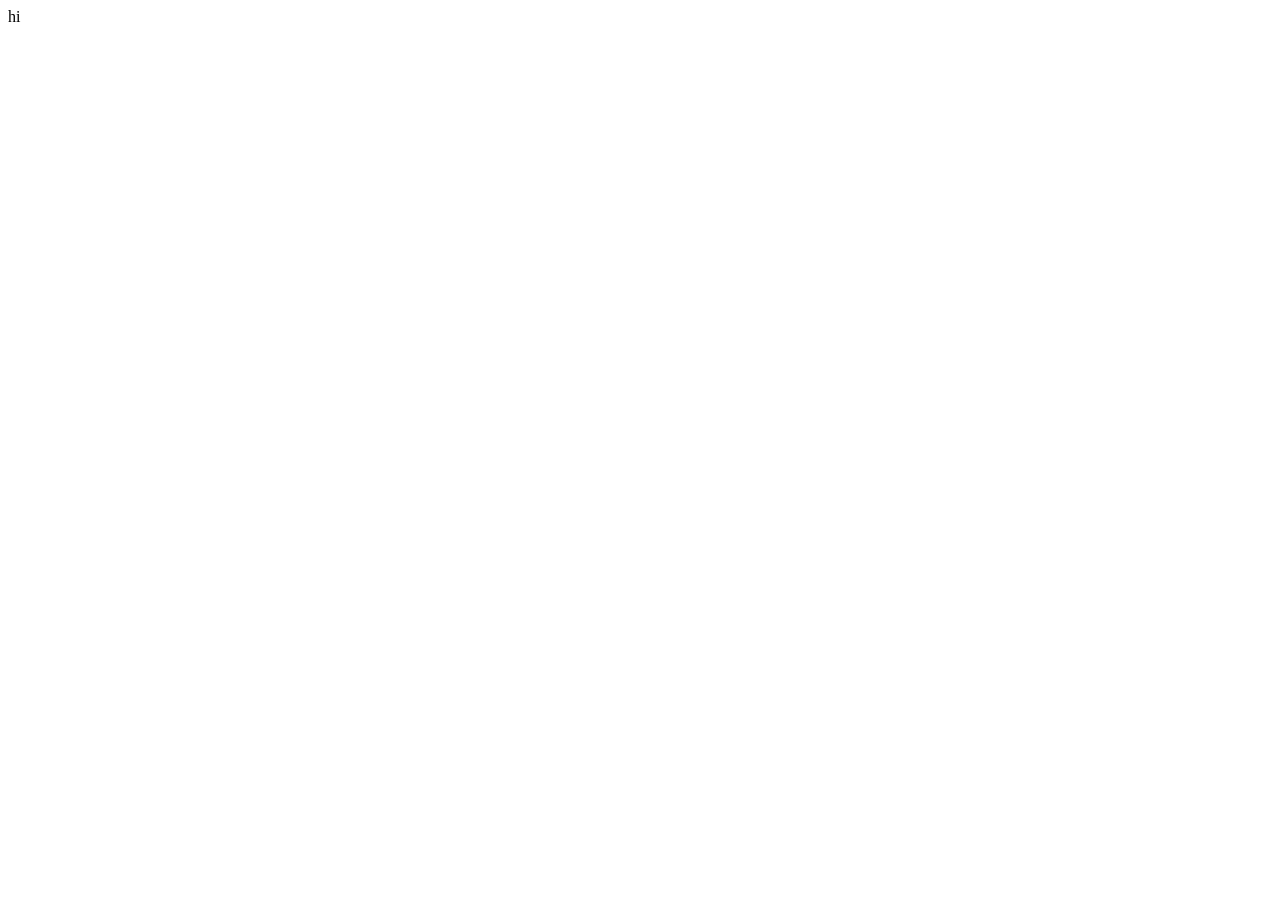
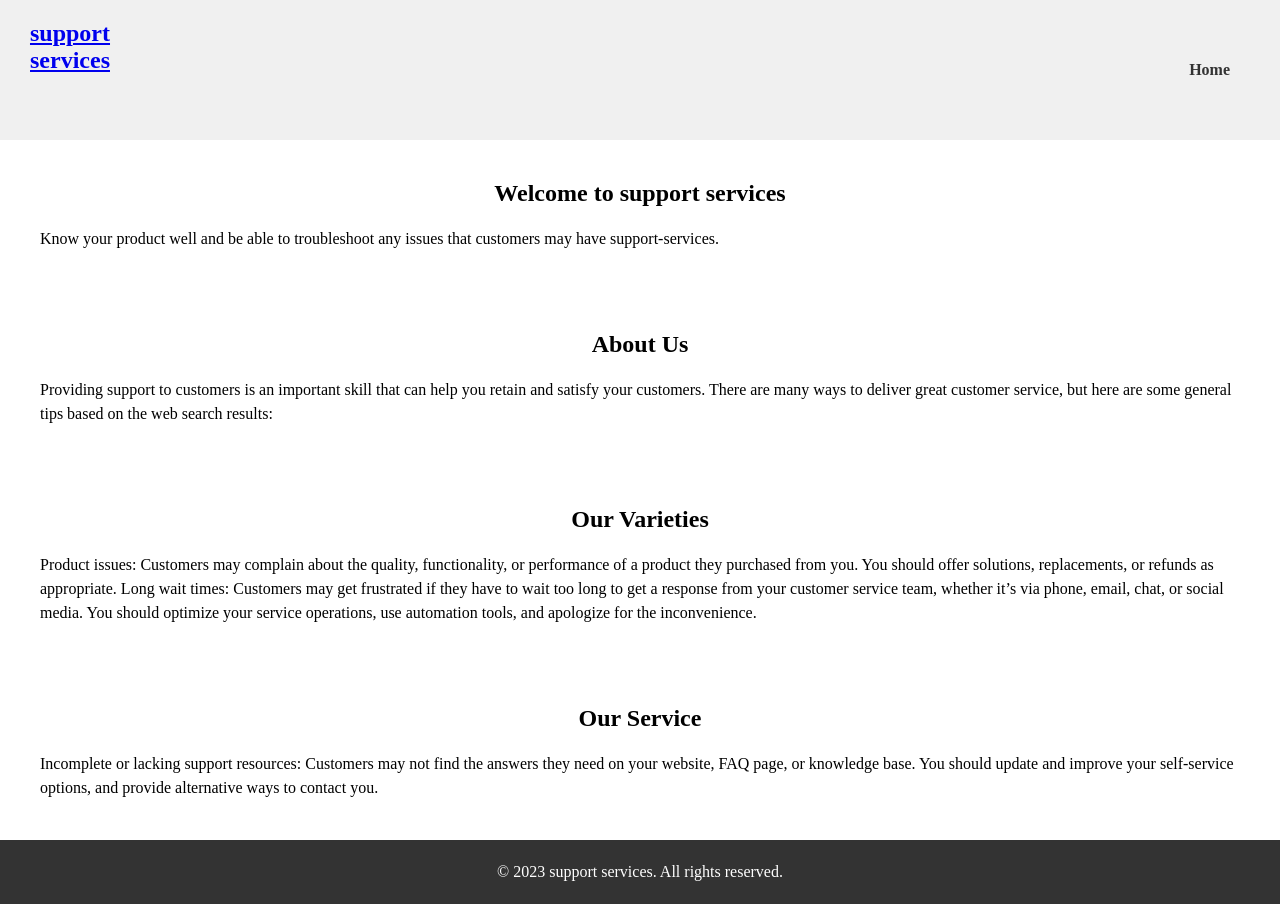
Before and after one commit to reach-pal-customers/support-service, a plain HTML site: page index.html in a window 1280 px wide. Before the commit the page ends 800 px from the top, so only its background shows below. Drawn offline with Linux system fonts and the light colour scheme.

Commit message:
Update index.html
ghh

```diff
--- a/index.html
+++ b/index.html
@@ -2,10 +2,146 @@
 <html lang="en">
 <head>
     <meta charset="UTF-8">
-    <meta name="viewport" content="width=device-width, initial-scale=1.0">
-    <title>Document</title>
+    <title>support services</title>
+    <style>
+        /* Add your CSS code here */
+        * {
+            margin: 0;
+            padding: 0;
+            box-sizing: border-box;
+        }
+
+        .container {
+            max-width: 1200px;
+            margin: 0 auto;
+        }
+
+        .logo {
+            width: 100px;
+            height: 100px;
+        }
+
+        header {
+            display: flex;
+            align-items: center;
+            justify-content: space-between;
+            padding: 20px;
+            background-color: #f0f0f0;
+        }
+
+        nav {
+            display: flex;
+        }
+
+        nav ul {
+            display: flex;
+            list-style: none;
+        }
+
+        nav ul li {
+            margin: 0 10px;
+        }
+
+        nav ul li a {
+            text-decoration: none;
+            color: #333;
+            font-weight: bold;
+        }
+
+        nav ul li a:hover {
+            color: #f00;
+        }
+
+        section {
+            padding: 40px 0;
+        }
+
+        h1, h2 {
+            text-align: center;
+            margin-bottom: 20px;
+        }
+
+        p {
+            line-height: 1.5;
+        }
+
+        button {
+            display: block;
+            margin: 0 auto;
+            padding: 10px 20px;
+            border: none;
+            border-radius: 5px;
+            background-color: #f00;
+            color: #fff;
+            font-size: 20px;
+            cursor: pointer;
+        }
+
+        button:hover {
+            background-color: #d00;
+        }
+
+        ul {
+            margin: 0 20px;
+        }
+
+        li {
+            margin: 10px 0;
+        }
+
+        footer {
+            padding: 20px;
+            background-color: #333;
+            color: #fff;
+            text-align: center;
+        }
+    </style>
 </head>
 <body>
-    hi
+    <header>
+        <div class="logo">
+            <a href="#home-sec"><h2>support services</h2></a>
+        </div>
+        <nav>
+            <ul>
+                <li><a href="#home-sec">Home</a></li>
+
+            </ul>
+        </nav>
+    </header>
+    <section id="home-sec">
+        <div class="container">
+            <h1>Welcome to support services</h1>
+            <p>Know your product well and be able to troubleshoot any issues that customers may have support-services.</p>
+
+        </div>
+    </section>
+    <section id="about-sec">
+        <div class="container">
+            <h2>About Us</h2>
+            <p>Providing support to customers is an important skill that can help you retain and satisfy your customers. There are many ways to deliver great customer service, but here are some general tips based on the web search results:
+            </p>
+    </section>
+    <section id="varieties-sec">
+        <div class="container">
+            <h2>Our Varieties</h2>
+            <p>Product issues: Customers may complain about the quality, functionality, or performance of a product they purchased from you. You should offer solutions, replacements, or refunds as appropriate.
+                Long wait times: Customers may get frustrated if they have to wait too long to get a response from your customer service team, whether it’s via phone, email, chat, or social media. You should optimize your service operations, use automation tools, and apologize for the inconvenience.</p>
+        </div>
+    </section>
+    <section id="service-sec">
+        <div class="container">
+            <h2>Our Service</h2>
+           <p>Incomplete or lacking support resources: Customers may not find the answers they need on your website, FAQ page, or knowledge base. You should update and improve your self-service options, and provide alternative ways to contact you.
+        </p>
+
+        </div>
+    </section>
+
+    <footer>
+        <div class="container">
+            <p>© 2023 support services. All rights reserved.</p>
+        </div>
+    </footer>
 </body>
 </html>
```
